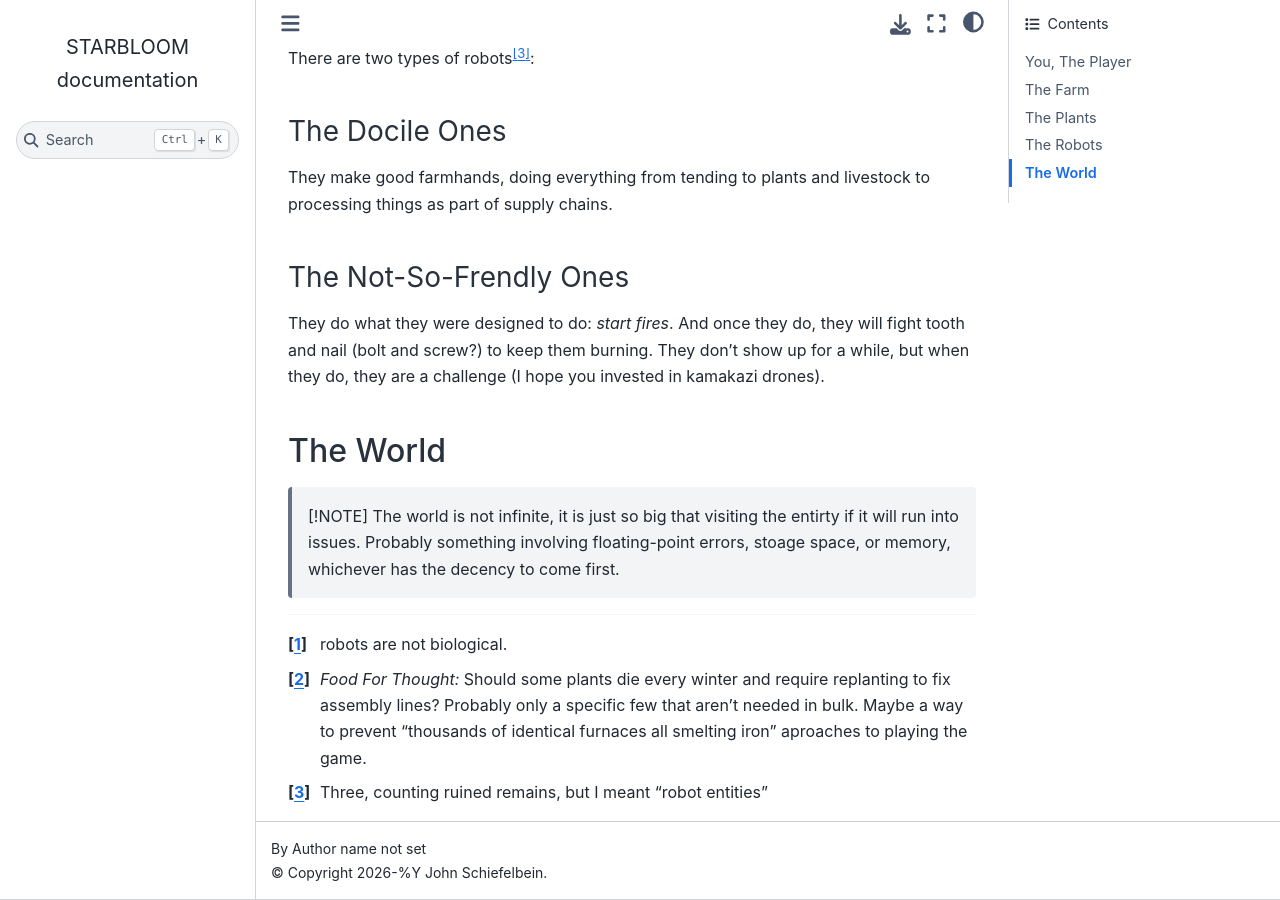
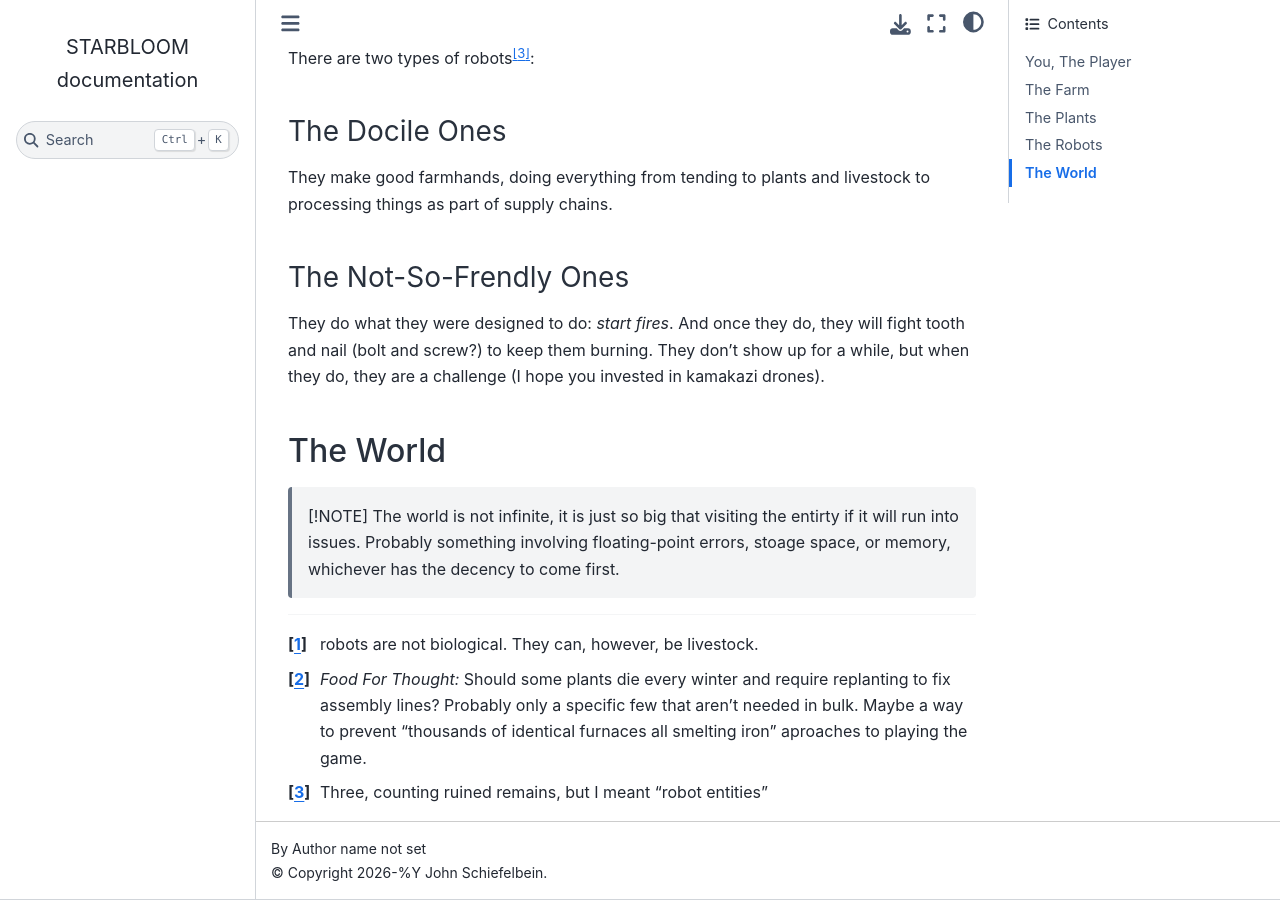
Before and after one commit to 1KGD/sb, a Sphinx documentation site: the page built from docs/about.md, in a window 1280 px wide and 900 px high, scrolled down 1523 px. Built offline with Sphinx 7.4.7 and the Sphinx Book theme 1.1.4, drawn with Linux system fonts in a browser that asks for light colours.

Commit message:
fix: Clarify footnote in docs

```diff
--- a/docs/about.md
+++ b/docs/about.md
@@ -14,7 +14,7 @@ The basic premise is this:
 
 > You (the player) exist in a (practically) infinite procedurally generated world. You are alone in this world, with only the robots to keep you company. You are scaping by on your farm, growing enough food to keep you and your (biological[^1]) livestock alive, while fending off wild animals, bad weather, and old robots that still want to burn anything that lives.
 
-[^1]: robots are not biological.
+[^1]: robots are not biological. They can, however, be livestock.
 
 ## You, The Player
 
```
